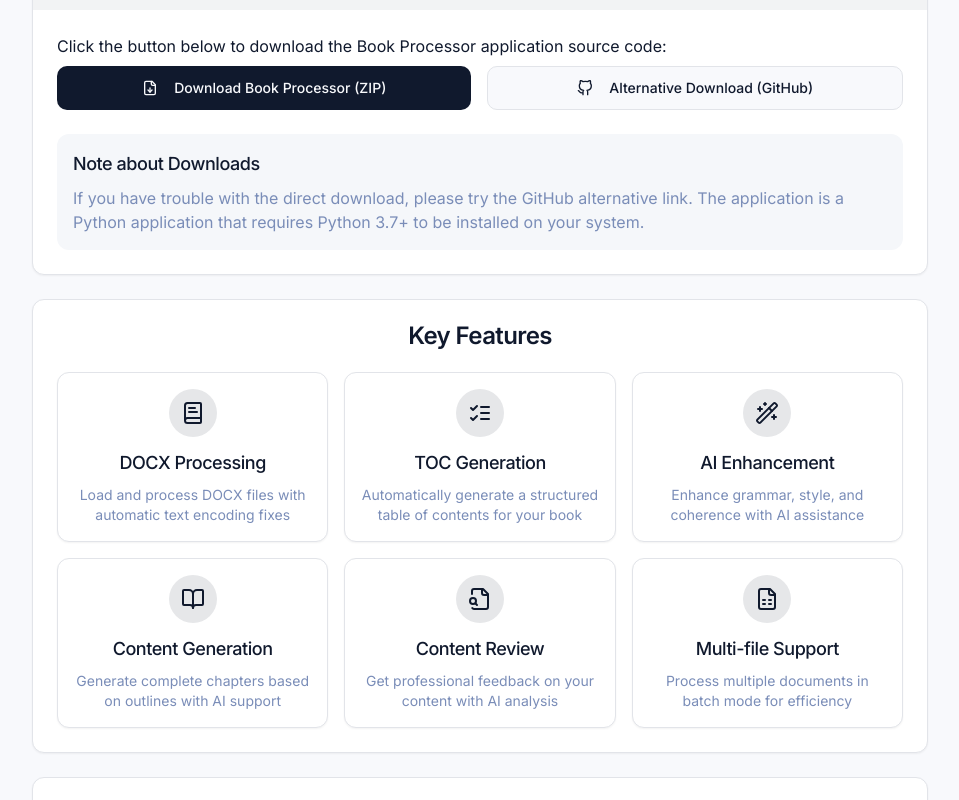
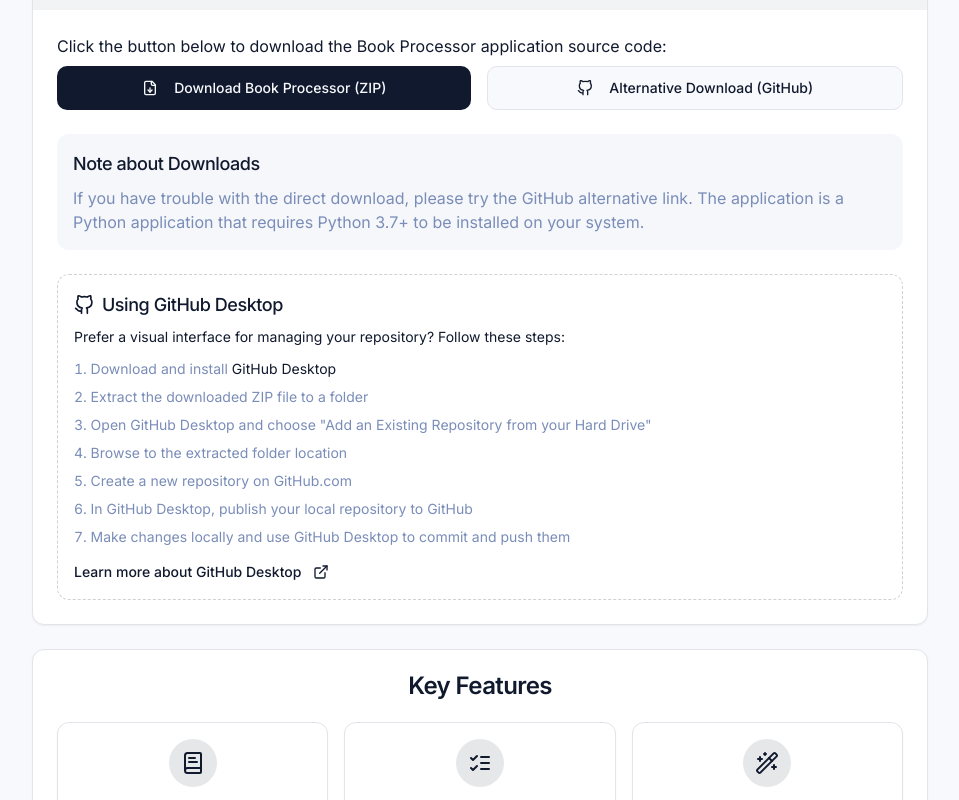
Before and after one commit to jameshorton2486/court-scribe-companion, a React (Vite) app: page / in a window 1280 px wide. Shown: the part 467-1267 px from the top of the page, without its empty margins (160-1119 px from the left). Built offline with nearby package versions, Linux system fonts and the light colour scheme.

Commit message:
Add download option
Implements a download option for the application.

```diff
--- a/src/components/home/DownloadSection.tsx
+++ b/src/components/home/DownloadSection.tsx
@@ -2,7 +2,7 @@
 import React from 'react';
 import { Button } from "@/components/ui/button";
 import { Card, CardContent, CardDescription, CardHeader, CardTitle } from "@/components/ui/card";
-import { Download, FileDown } from 'lucide-react';
+import { Download, FileDown, ExternalLink } from 'lucide-react';
 import { toast } from "sonner";
 
 // Custom Github icon component
@@ -80,6 +80,7 @@ const DownloadSection = () => {
             </Button>
           </div>
         </div>
+
         <div className="mt-6 p-4 bg-muted rounded-lg">
           <h3 className="font-medium text-lg mb-2">Note about Downloads</h3>
           <p className="text-muted-foreground">
@@ -87,6 +88,33 @@ const DownloadSection = () => {
             The application is a Python application that requires Python 3.7+ to be installed on your system.
           </p>
         </div>
+
+        <div className="mt-6 border border-dashed border-primary/20 rounded-lg p-4">
+          <h3 className="font-medium text-lg mb-2 flex items-center">
+            <Github className="mr-2 h-5 w-5" />
+            Using GitHub Desktop
+          </h3>
+          <p className="text-sm mb-3">
+            Prefer a visual interface for managing your repository? Follow these steps:
+          </p>
+          <ol className="list-decimal list-inside text-sm space-y-2 text-muted-foreground">
+            <li>Download and install <a href="https://desktop.github.com/" target="_blank" rel="noopener noreferrer" className="text-primary hover:underline">GitHub Desktop</a></li>
+            <li>Extract the downloaded ZIP file to a folder</li>
+            <li>Open GitHub Desktop and choose "Add an Existing Repository from your Hard Drive"</li>
+            <li>Browse to the extracted folder location</li>
+            <li>Create a new repository on GitHub.com</li>
+            <li>In GitHub Desktop, publish your local repository to GitHub</li>
+            <li>Make changes locally and use GitHub Desktop to commit and push them</li>
+          </ol>
+          <div className="mt-3">
+            <Button variant="link" size="sm" className="h-auto p-0" asChild>
+              <a href="https://docs.github.com/en/desktop/installing-and-configuring-github-desktop/overview/getting-started-with-github-desktop" target="_blank" rel="noopener noreferrer" className="flex items-center">
+                Learn more about GitHub Desktop
+                <ExternalLink className="ml-1 h-3 w-3" />
+              </a>
+            </Button>
+          </div>
+        </div>
       </CardContent>
     </Card>
   );
```
